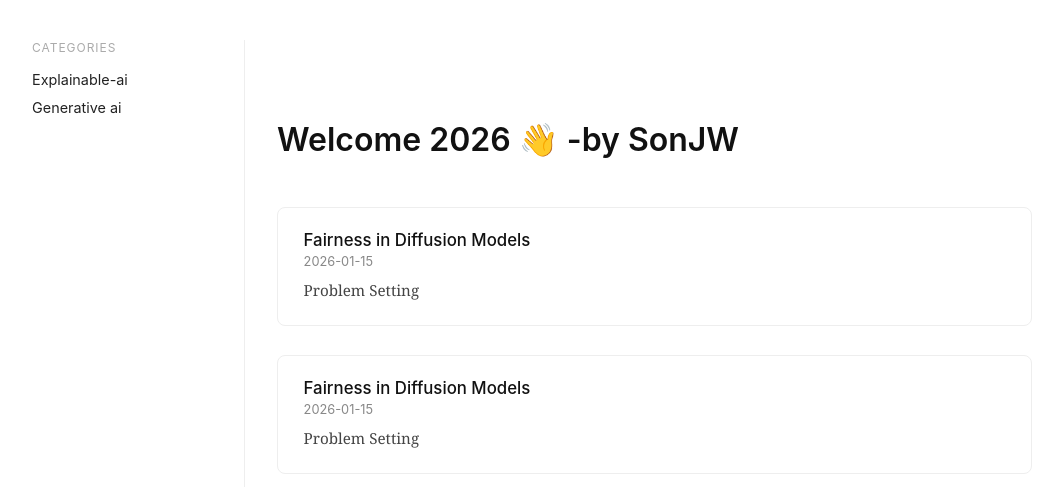
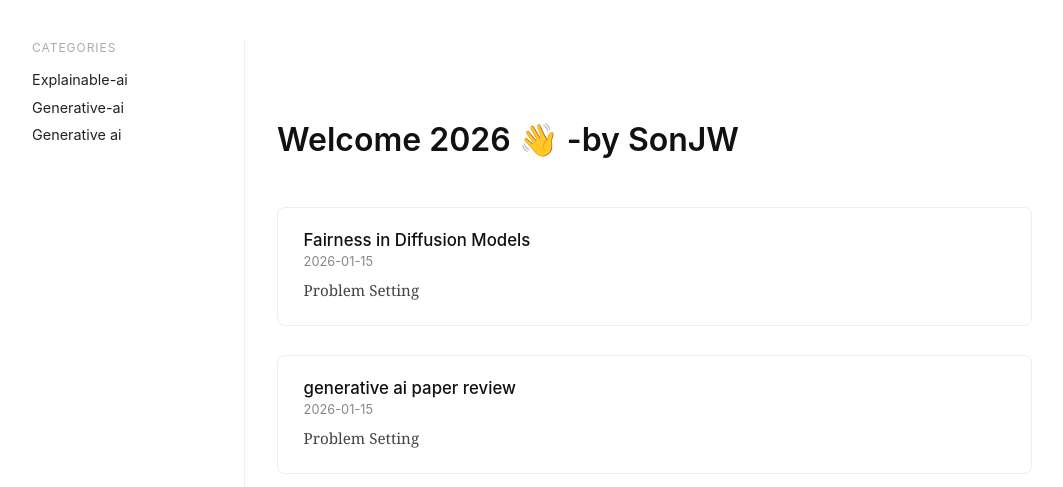
Before and after one commit to mattattabi78/mattattabi78.github.io, a Jekyll site: the page built from index.md, in a window 1280 px wide. Shown: the top 487 px of the page, without its empty margins (108-1171 px from the left). Built offline with Jekyll 4.4.1, drawn with Linux system fonts in a browser that asks for light colours.

Commit message:
Update 2026-01-15-diffusion-fairness.md

```diff
--- a/_posts/2026-01-15-diffusion-fairness.md
+++ b/_posts/2026-01-15-diffusion-fairness.md
@@ -1,8 +1,8 @@
 ---
 layout: post
-title: Fairness in Diffusion Models
+title: generative ai paper review
 paper: "Bias and Fairness in Diffusion Models"
-category: Generative AI
+category: generative-ai
 link: https://arxiv.org/abs/xxxx.xxxxx
 ---
 
```
